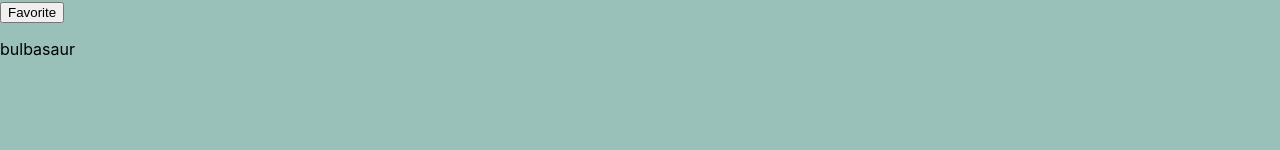
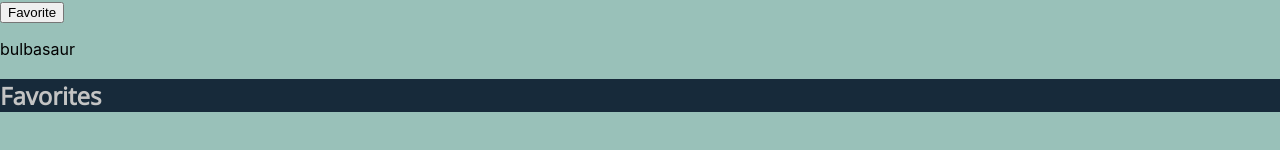
Before and after one commit to erikaf7/pokemon-viewer, a React (Create React App) app: page / in a window 1280 px wide. Shown: the part 540-690 px from the top of the page. Built offline with nearby package versions, Linux system fonts and the light colour scheme.

Commit message:
added favorites list component

```diff
--- a/src/App.js
+++ b/src/App.js
@@ -2,6 +2,7 @@ import React, { useEffect, useState } from "react";
 import axios from "axios";
 import Pokemon from "./components/Pokemon";
 import Search from "./components/Search";
+import FavoriteList from "./components/FavoriteList";
 
 const App = () => {
   const [pokemon, setPokemon] = useState("bulbasaur");
@@ -52,6 +53,7 @@ const App = () => {
       </header>
       <Search handleChange = {handleChange} handleSubmit = {handleSubmit}/>
       <Pokemon pokemonData = {pokemonData} pokemonImg = {pokemonImg}pokemonID = {pokemonID} pokemonName= {pokemonName} pokemonType =  {pokemonType} pokemonType2 = {pokemonType2}/>
+      <FavoriteList />
     </div>
   );
 }
--- /dev/null
+++ b/src/components/FavoriteList.js
@@ -0,0 +1,14 @@
+import React from 'react'
+
+const FavoriteList = ()=>{
+
+        return(
+            <div>
+                <h2>Favorites</h2>
+            </div>
+
+        )
+
+}
+
+export default FavoriteList
--- a/src/index.css
+++ b/src/index.css
@@ -1,4 +1,4 @@
-@import url('https://fonts.googleapis.com/css2?family=Poppins:wght@300&display=swap');
+@import url('https://fonts.googleapis.com/css2?family=Open+Sans:wght@300&family=Poppins:wght@300&display=swap');
 
 body {
   margin: 0;
@@ -14,6 +14,12 @@ h1 {
   text-align: center;
   color: #172A3A;
 }
+
+h2 {
+  font-family: 'Open Sans', sans-serif;
+  background-color: #172A3A;
+  color: #C4C4C4;
+}
 code {
   font-family: source-code-pro, Menlo, Monaco, Consolas, 'Courier New',
     monospace;
```
